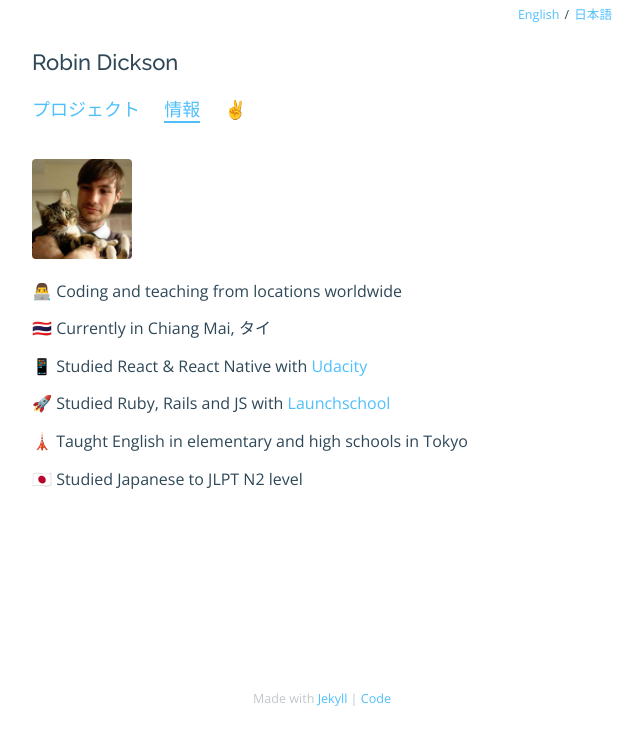
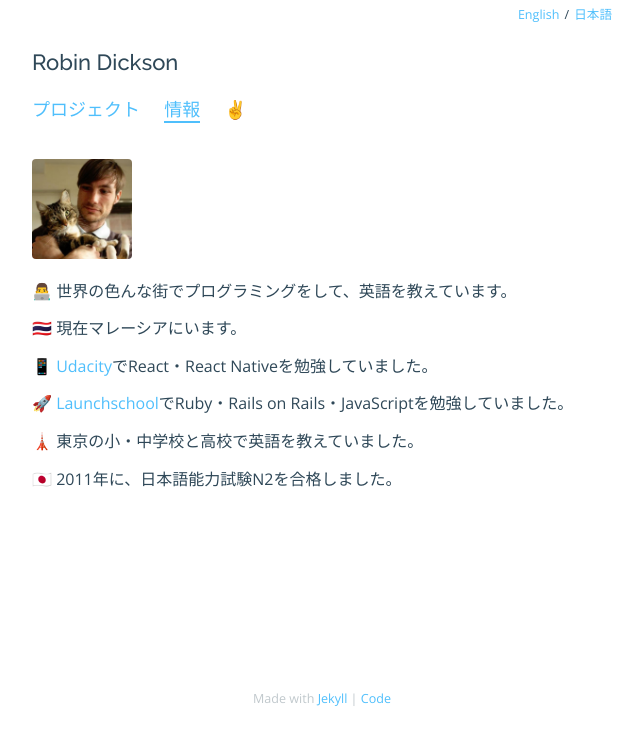
Before and after one commit to rbndickson/rbndickson.github.io, a Jekyll site: the page built from ja/about.md, in a window 1280 px wide. Shown: the top 745 px of the page, without its empty margins (318-961 px from the left). Built offline with Jekyll 4.4.1, drawn with Linux system fonts in a browser that asks for light colours.

Commit message:
feat: Add Japanese translation of about page

```diff
--- a/ja/about.md
+++ b/ja/about.md
@@ -8,14 +8,14 @@ lang: ja
   <img class='about-image' src="/images/rbn_and_selina_square.jpg">
 </div>
 
-👨‍💻 Coding and teaching from locations worldwide
+👨‍💻 世界の色んな街でプログラミングをして、英語を教えています。
 
-🇹🇭 Currently in Chiang Mai, タイ
+🇹🇭 現在マレーシアにいます。
 
-📱 Studied React & React Native with <a href="https://www.udacity.com/course/react-nanodegree--nd019">Udacity</a>
+📱 <a href="https://www.udacity.com/course/react-nanodegree--nd019">Udacity</a>でReact・React Nativeを勉強していました。
 
-🚀 Studied Ruby, Rails and JS with <a href="https://launchschool.com">Launchschool
+🚀 <a href="https://launchschool.com">Launchschool</a>でRuby・Rails on Rails・JavaScriptを勉強していました。
 
-🗼 Taught English in elementary and high schools in Tokyo
+🗼 東京の小・中学校と高校で英語を教えていました。
 
-🇯🇵 Studied Japanese to JLPT N2 level
+🇯🇵 2011年に、日本語能力試験N2を合格しました。
```
